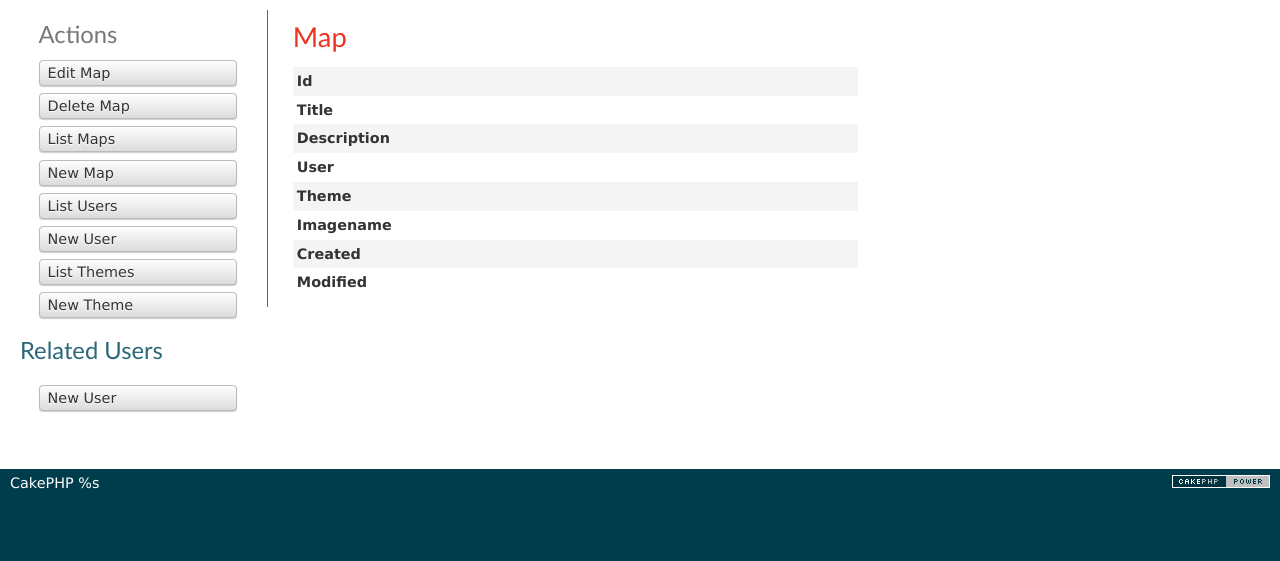
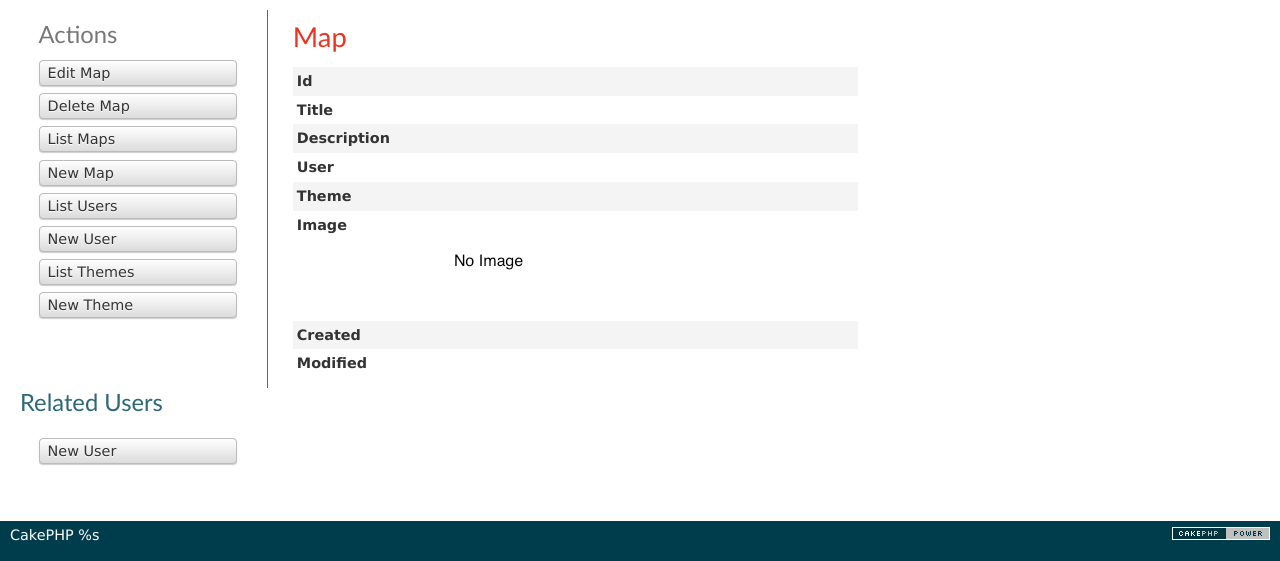
Before and after one commit to kazuhirosaji/livdesn, a CakePHP app: the page made by app/View/Maps/view.ctp in a window 1280 px wide. Shown: the part 47-608 px from the top of the page. Run offline with PHP 8.4 and a stand-in for CakePHP, Linux system fonts and the light colour scheme; the template is opened without the code that fills it, so the values that code supplies are empty; some libraries are stand-ins or nearby versions.

Commit message:
Show image picture at view Map page.

```diff
--- a/app/View/Maps/view.ctp
+++ b/app/View/Maps/view.ctp
@@ -26,9 +26,17 @@
 			<?php echo $this->Html->link($map['Theme']['title'], array('controller' => 'themes', 'action' => 'view', $map['Theme']['id'])); ?>
 			&nbsp;
 		</dd>
-		<dt><?php echo __('Imagename'); ?></dt>
+		<dt><?php echo __('Image'); ?></dt>
 		<dd>
-			<?php echo h($map['Map']['imagename']); ?>
+			<?php
+				$imagename = h($map['Map']['imagename']);
+				if (strlen($imagename) > 0 && file_exists("./img/maps/". $imagename )):
+			?>
+				<td><?php echo $this->Html->image(h("maps/". $map['Map']['imagename']),
+					array('alt' => 'Image file')); ?>&nbsp;</td>
+			<?php else: ?>
+				<td><?php echo $this->Html->image("NoImage.png", array('alt' => 'Image file')); ?>&nbsp;</td>
+			<?php endif ?>
 			&nbsp;
 		</dd>
 		<dt><?php echo __('Created'); ?></dt>
```
